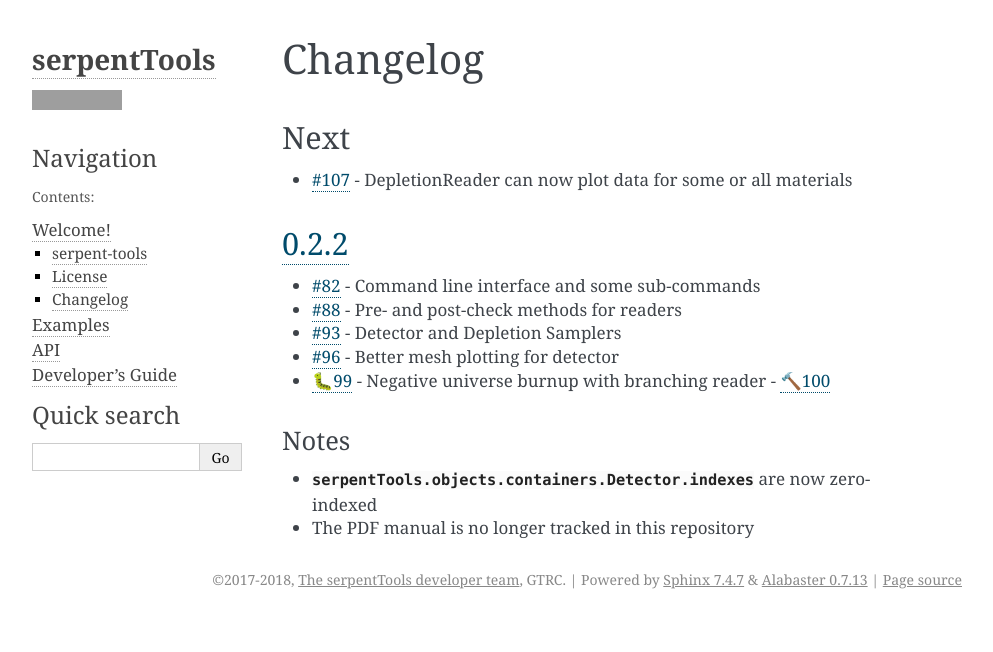
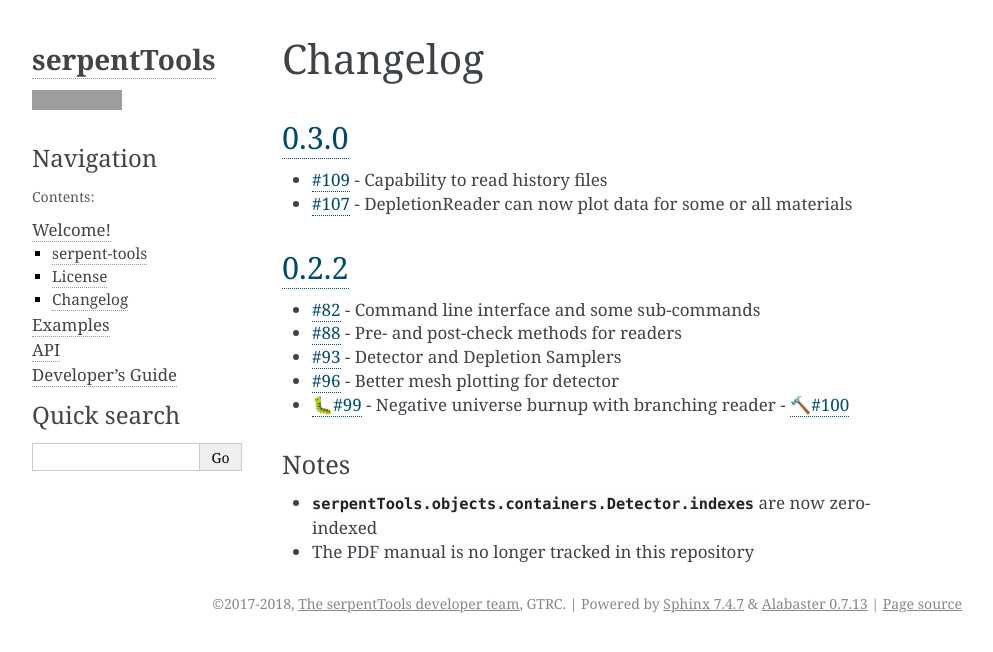
Before and after one commit to CORE-GATECH-GROUP/serpent-tools, a Sphinx documentation site: the page built from docs/welcome/changelog.rst, in a window 1280 px wide, cut to the strip 0-652 px from the top of the page. Shown: the whole strip, without its empty margins (148-1141 px from the left). Built offline with Sphinx 7.4.7, drawn with Linux system fonts in a browser that asks for light colours; grey boxes are pictures that could not be loaded.

Commit message:
Update changelog for v0.3.0

```diff
--- a/docs/conf.py
+++ b/docs/conf.py
@@ -87,9 +87,9 @@
     'pull': ('https://github.com/CORE-GATECH-GROUP/serpent-tools/'
              'pull/%s', '#'),
     'bug': ('https://github.com/CORE-GATECH-GROUP/serpent-tools/'
-            'issues/%s', u'🐛'),
+            'issues/%s', u'🐛#'),
     'squashed': ('https://github.com/CORE-GATECH-GROUP/serpent-tools/'
-                 'pull/%s', u'🔨'),
+                 'pull/%s', u'🔨#'),
     'release-tag': ('https://github.com/CORE-GATECH-GROUP/serpent-tools/'
                     'releases/tag/%s', '')
 }
--- a/docs/welcome/changelog.rst
+++ b/docs/welcome/changelog.rst
@@ -4,11 +4,12 @@
 Changelog
 *********
 
-.. _next:
+.. _v0.3.0:
 
-Next
-====
+:release-tag:`0.3.0`
+====================
 
+* :pull:`109` - Capability to read history files
 * :pull:`107` - DepletionReader can now plot data for some or all materials
 
 .. _v0.2.2:
```
